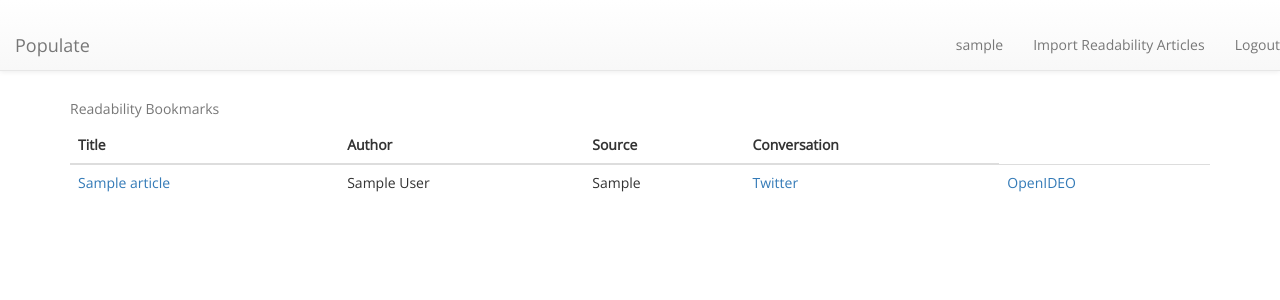
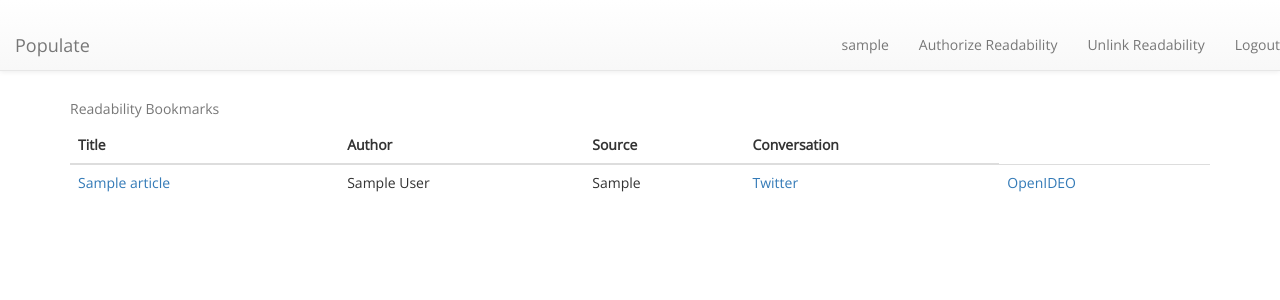
Before and after one commit to alykhank/populate, a Django app: page / in a window 1280 px wide. Shown: the top 300 px of the page. Run offline with Django 3.2, Linux system fonts and the light colour scheme; a user stored in the database is signed in; tables that the repository leaves empty hold one stand-in row (values such as "Sample post"); some libraries are stand-ins or nearby versions.

Commit message:
Allow unlinking and relinking Readability

```diff
--- a/articles/templates/articles/index.html
+++ b/articles/templates/articles/index.html
@@ -33,7 +33,8 @@
 			{% if user.is_authenticated %}
 			<ul class="nav navbar-nav navbar-right">
 				<li class="navbar-text">{{ user }}</li>
-				<li><a href="{% url 'articles:readability_login' %}">Import Readability Articles</a></li>
+				<li><a href="{% url 'articles:readability_login' %}">Authorize Readability</a></li>
+				<li><a href="{% url 'articles:readability_unlink' %}">Unlink Readability</a></li>
 				<li><a href="{% url 'articles:logout' %}">Logout</a></li>
 			</ul>
 			{% else %}
--- a/articles/urls.py
+++ b/articles/urls.py
@@ -10,4 +10,5 @@ urlpatterns = patterns('',
 	url(r'^twitter/success/$', views.twitter_success, name='twitter_success'),
 	url(r'^readability/login/$', views.readability_login, name='readability_login'),
 	url(r'^readability/success/$', views.readability_success, name='readability_success'),
+	url(r'^readability/unlink/$', views.readability_unlink, name='readability_unlink'),
 )
--- a/articles/views.py
+++ b/articles/views.py
@@ -49,24 +49,27 @@ def twitter_login(request):
 
 def readability_login(request):
 	if request.user.is_authenticated():
-		request_token = readability.get_raw_request_token(params={'oauth_callback': request.build_absolute_uri(reverse('articles:readability_success'))})
-		if request_token.status_code != 200:
-			return readability_login_failed(request)
-		r = urlparse.parse_qs(request_token.text)
-		if not r['oauth_callback_confirmed'][0]:
-			return readability_login_failed(request)
-		request.session['readability_request_token'] = r['oauth_token'][0]
-		request.session['readability_request_token_secret'] = r['oauth_token_secret'][0]
-		return HttpResponseRedirect(readability.authorize_url + '?oauth_token=' + request.session['readability_request_token'])
+		if not ReadabilityProfile.objects.filter(user=request.user).exists():
+			request_token = readability.get_raw_request_token(params={'oauth_callback': request.build_absolute_uri(reverse('articles:readability_success'))})
+			if request_token.status_code != 200:
+				return readability_login_failed(request)
+			r = urlparse.parse_qs(request_token.text)
+			if not r['oauth_callback_confirmed'][0]:
+				return readability_login_failed(request)
+			request.session['readability_request_token'] = r['oauth_token'][0]
+			request.session['readability_request_token_secret'] = r['oauth_token_secret'][0]
+			return HttpResponseRedirect(readability.authorize_url + '?oauth_token=' + request.session['readability_request_token'])
+		else:
+			return readability_login_failed(request, "You have already authorized Readability. Please unlink your previous account to authorize a new one.")
 	else:
-		return readability_login_failed(request)
+		return readability_login_failed(request, "You must be logged in with Twitter to authorize Readability.")
 
-def twitter_login_failed(request):
-	messages.error(request, 'Twitter login failed.')
+def twitter_login_failed(request, message='Twitter login failed.'):
+	messages.error(request, message)
 	return HttpResponseRedirect(reverse('articles:index'))
 
-def readability_login_failed(request):
-	messages.error(request, 'Readability login failed.')
+def readability_login_failed(request, message='Readability login failed.'):
+	messages.error(request, message)
 	return HttpResponseRedirect(reverse('articles:index'))
 
 def twitter_success(request):
@@ -127,12 +130,22 @@ def readability_success(request):
 		del request.session['readability_request_token']
 		del request.session['readability_request_token_secret']
 
-		profile = ReadabilityProfile(user=request.user, oauth_token=oauth_token, oauth_token_secret=oauth_token_secret)
-		profile.save()
+		if not ReadabilityProfile.objects.filter(user=request.user).exists():
+			profile = ReadabilityProfile(user=request.user, oauth_token=oauth_token, oauth_token_secret=oauth_token_secret)
+			profile.save()
+
 		messages.success(request, 'Authorized Readability. Your articles will now be imported, please be patient.')
 		return HttpResponseRedirect(reverse('articles:index'))
 	else:
 		return readability_login_failed(request)
+
+def readability_unlink(request):
+	if request.user.is_authenticated() and ReadabilityProfile.objects.filter(user=request.user).exists():
+		ReadabilityProfile.objects.get(user=request.user).delete()
+		messages.success(request, 'Unlinked your Readability account.')
+		return HttpResponseRedirect(reverse('articles:index'))
+	else:
+		return readability_login_failed(request, "You must be logged in with Twitter and have authorized Readability to unlink your Readability account.")
 
 class IndexView(generic.ListView):
 	template_name = 'articles/index.html'
```
